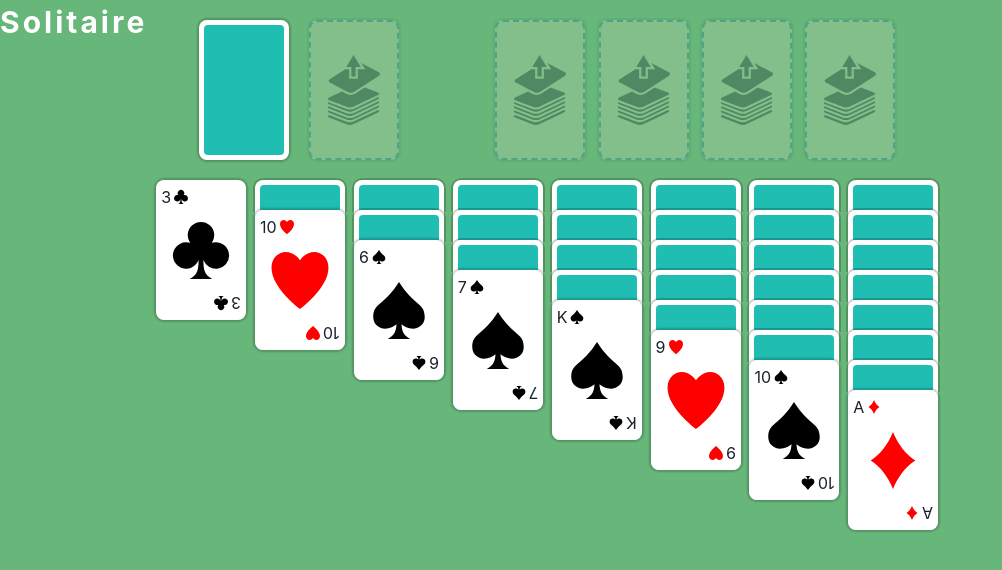
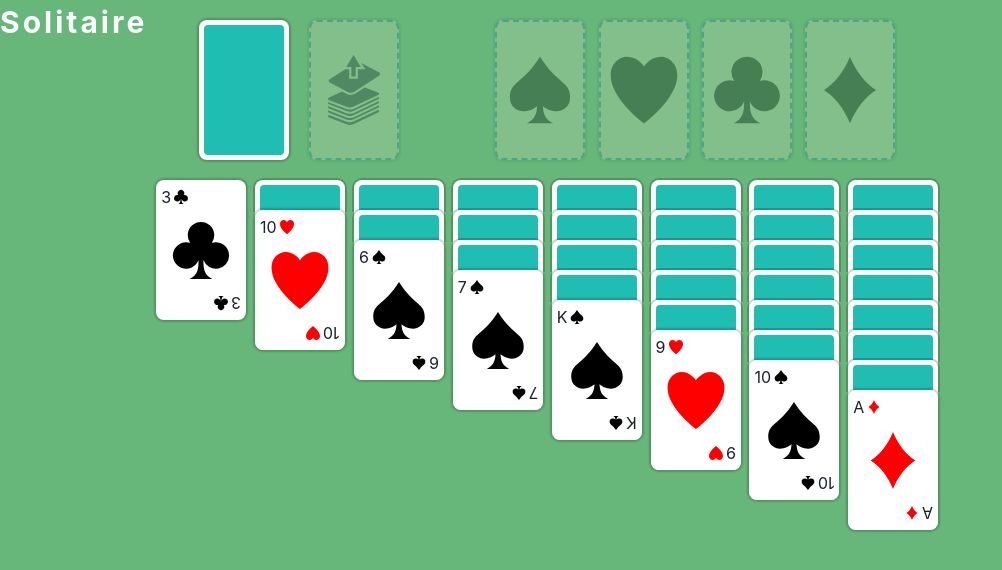
Before and after one commit to oldben87/windows-games, a React (Create React App) app: page / in a window 1280 px wide. Shown: the top 570 px of the page, without its empty margins (0-1002 px from the left). Built offline with nearby package versions, Linux system fonts and the light colour scheme.

Commit message:
Add suit icons to empty piles

```diff
--- a/src/components/GameBoard.tsx
+++ b/src/components/GameBoard.tsx
@@ -9,7 +9,7 @@ import {
   CardEmpty,
 } from './furniture'
 import { getCardsForGame, setInitialGameState } from 'helpers'
-import { CardInfo, CardPile, GameState } from 'types'
+import { CardInfo, CardPile, GameState, SuitEnum } from 'types'
 
 const cardOrCardTop = (card: CardInfo, index: number, column: CardPile) => {
   const lastCard = index === column.length - 1
@@ -78,7 +78,7 @@ export default function GameBoard() {
                   faceUp={true}
                 />
               ) : (
-                <CardEmpty />
+                <CardEmpty suit={SuitEnum.spades} />
               )}
               {gameState.suitPile2.length ? (
                 <GameCard
@@ -86,7 +86,7 @@ export default function GameBoard() {
                   faceUp={true}
                 />
               ) : (
-                <CardEmpty />
+                <CardEmpty suit={SuitEnum.hearts} />
               )}
               {gameState.suitPile3.length ? (
                 <GameCard
@@ -94,7 +94,7 @@ export default function GameBoard() {
                   faceUp={true}
                 />
               ) : (
-                <CardEmpty />
+                <CardEmpty suit={SuitEnum.clubs} />
               )}
               {gameState.suitPile4.length ? (
                 <GameCard
@@ -102,7 +102,7 @@ export default function GameBoard() {
                   faceUp={true}
                 />
               ) : (
-                <CardEmpty />
+                <CardEmpty suit={SuitEnum.diamonds} />
               )}
             </Flex>
           </Flex>
--- a/src/components/furniture/CardEmpty.tsx
+++ b/src/components/furniture/CardEmpty.tsx
@@ -1,7 +1,9 @@
 import { Flex, Icon } from '@chakra-ui/react'
+import { SuitIcon } from '.'
 import { GiCardDraw } from 'react-icons/gi'
+import { SuitEnum } from 'types'
 
-export const CardEmpty = () => {
+export const CardEmpty = ({ suit }: { suit?: SuitEnum }) => {
   return (
     <Flex h="140px" w="90px" bg={'none'} borderRadius="0 0 8px 8px">
       <Flex
@@ -15,7 +17,11 @@ export const CardEmpty = () => {
         border="dashed 2px"
         borderColor="darkerBlue"
       >
-        <Icon as={GiCardDraw} height="100%" width="100%" />
+        {suit !== undefined ? (
+          <SuitIcon suit={suit} />
+        ) : (
+          <Icon as={GiCardDraw} height="100%" width="100%" />
+        )}
       </Flex>
     </Flex>
   )
--- a/src/components/furniture/SuitIcon.tsx
+++ b/src/components/furniture/SuitIcon.tsx
@@ -20,7 +20,7 @@ export const SuitIcon = ({
   isRed,
 }: {
   suit: SuitEnum
-  isRed: boolean
+  isRed?: boolean
 }) => {
   const suitToShow = getSuitToDisplay(suit)
   return (
```
